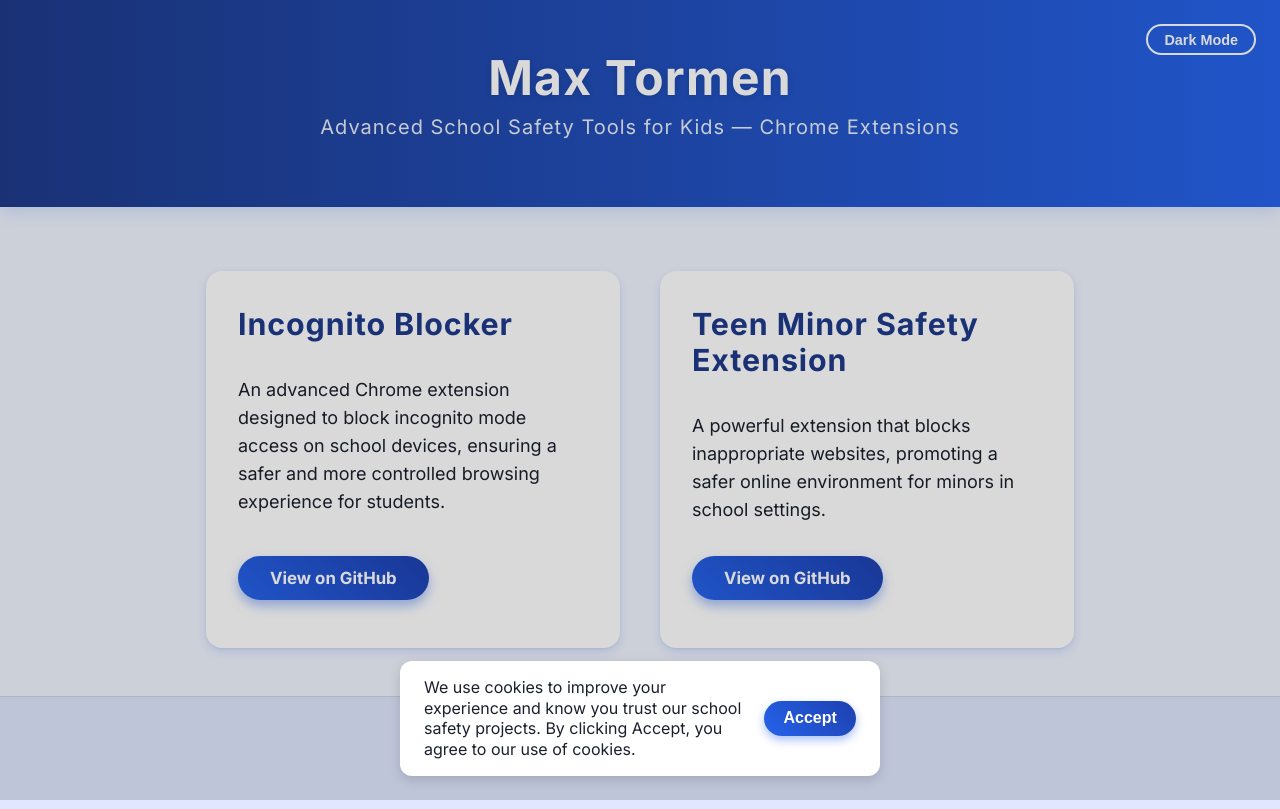
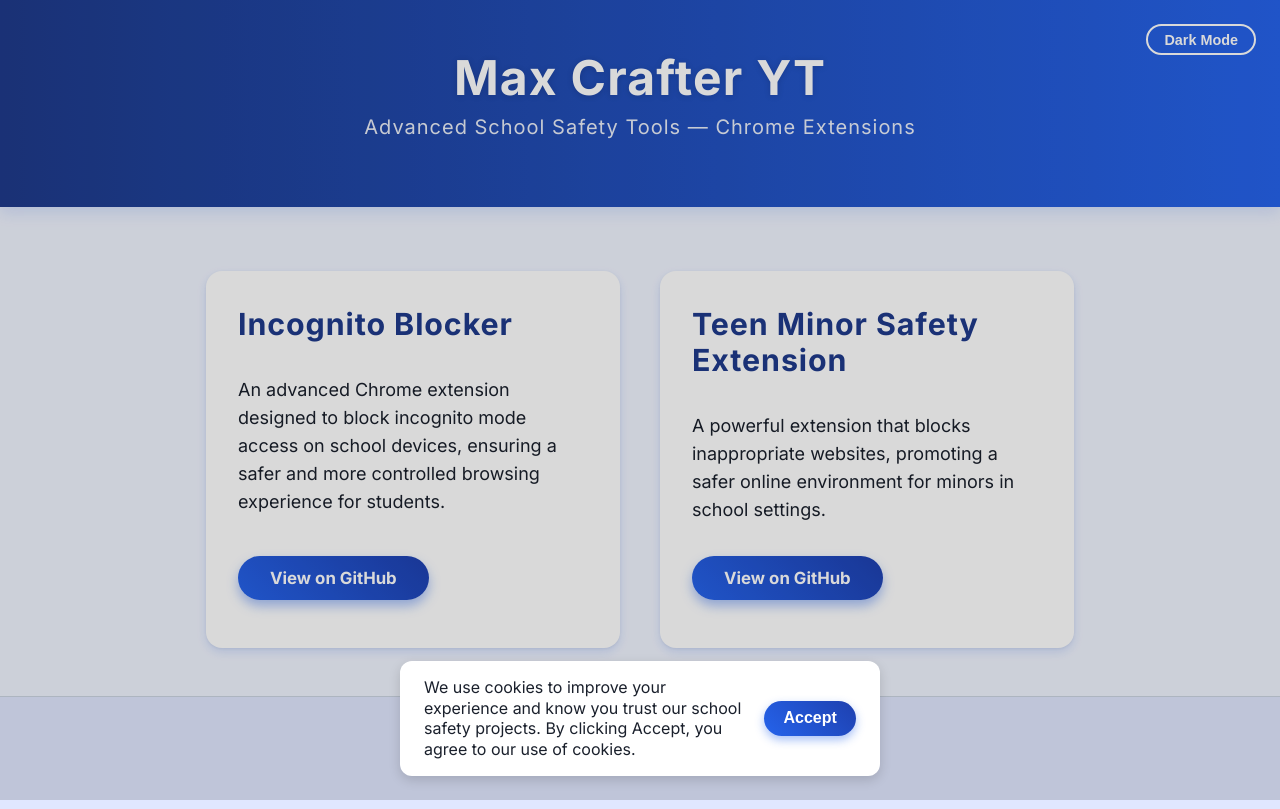
Before and after one commit to MaxYT5184/Max-Tormen-DEV-Tools, a plain HTML site: page index.html in a window 1280 px wide. Drawn offline with Linux system fonts and the light colour scheme.

Commit message:
Update index.html

```diff
--- a/index.html
+++ b/index.html
@@ -3,7 +3,7 @@
 <head>
   <meta charset="UTF-8" />
   <meta name="viewport" content="width=device-width, initial-scale=1" />
-  <title>Max Tormen - School Safety Tools for Kids</title>
+  <title>Max Crafter YT - School Safety Tools</title>
   <style>
     @import url('https://fonts.googleapis.com/css2?family=Inter:wght@400;700&display=swap');
 
@@ -353,8 +353,8 @@
 </head>
 <body>
   <header>
-    <h1>Max Tormen</h1>
-    <p>Advanced School Safety Tools for Kids — Chrome Extensions</p>
+    <h1>Max Crafter YT</h1>
+    <p>Advanced School Safety Tools — Chrome Extensions</p>
     <button id="darkToggle" aria-label="Toggle dark mode">Dark Mode</button>
   </header>
 
```
